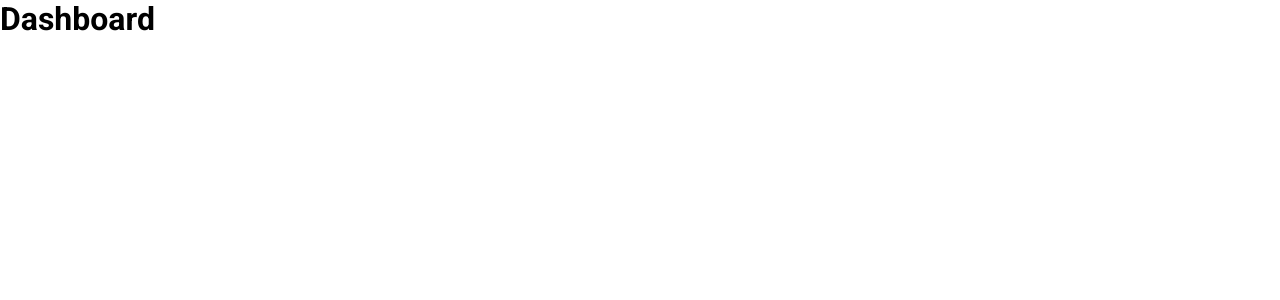
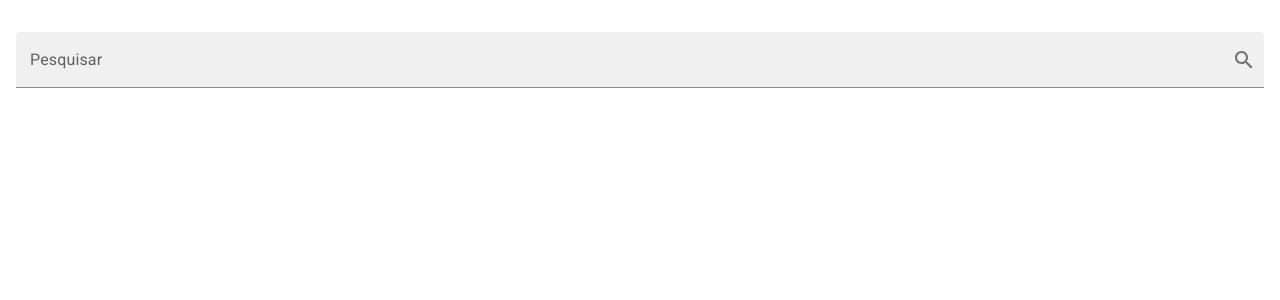
Before and after one commit to laerciodev/bolsa-verde-web, a React (Vite) app: page /dashboard in a window 1280 px wide. Shown: the top 300 px of the page. Built offline with nearby package versions, Linux system fonts and the light colour scheme.

Commit message:
feat: create search-input component

```diff
--- /dev/null
+++ b/src/components/search-input/index.tsx
@@ -0,0 +1,33 @@
+import { FilledInput, InputAdornment, FormControl, InputLabel, IconButton } from '@mui/material';
+import { Search } from '@mui/icons-material';
+
+function SearchInput() {
+  return (
+    <FormControl
+      margin="normal"
+      fullWidth
+      variant="outlined">
+      <InputLabel
+        htmlFor="outlined-adornment-name"
+        color="success"
+      >
+        Pesquisar
+      </InputLabel>
+      <FilledInput
+        id="outlined-adornment-name"
+        color="success"
+        endAdornment={
+          <InputAdornment position="end">
+            <IconButton
+              edge="end"
+            >
+              <Search />
+            </IconButton>
+          </InputAdornment>
+        }
+      />
+    </FormControl>
+  );
+}
+
+export default SearchInput;
--- a/src/pages/dashboard/index.tsx
+++ b/src/pages/dashboard/index.tsx
@@ -1,7 +1,9 @@
+import SearchInput from "@/components/search-input";
+
 const Dashboard = () => {
   return (
-    <div>
-      <h1>Dashboard</h1>
+    <div style={{ margin: '16px' }}>
+      <SearchInput />
     </div>
   );
 };
```
